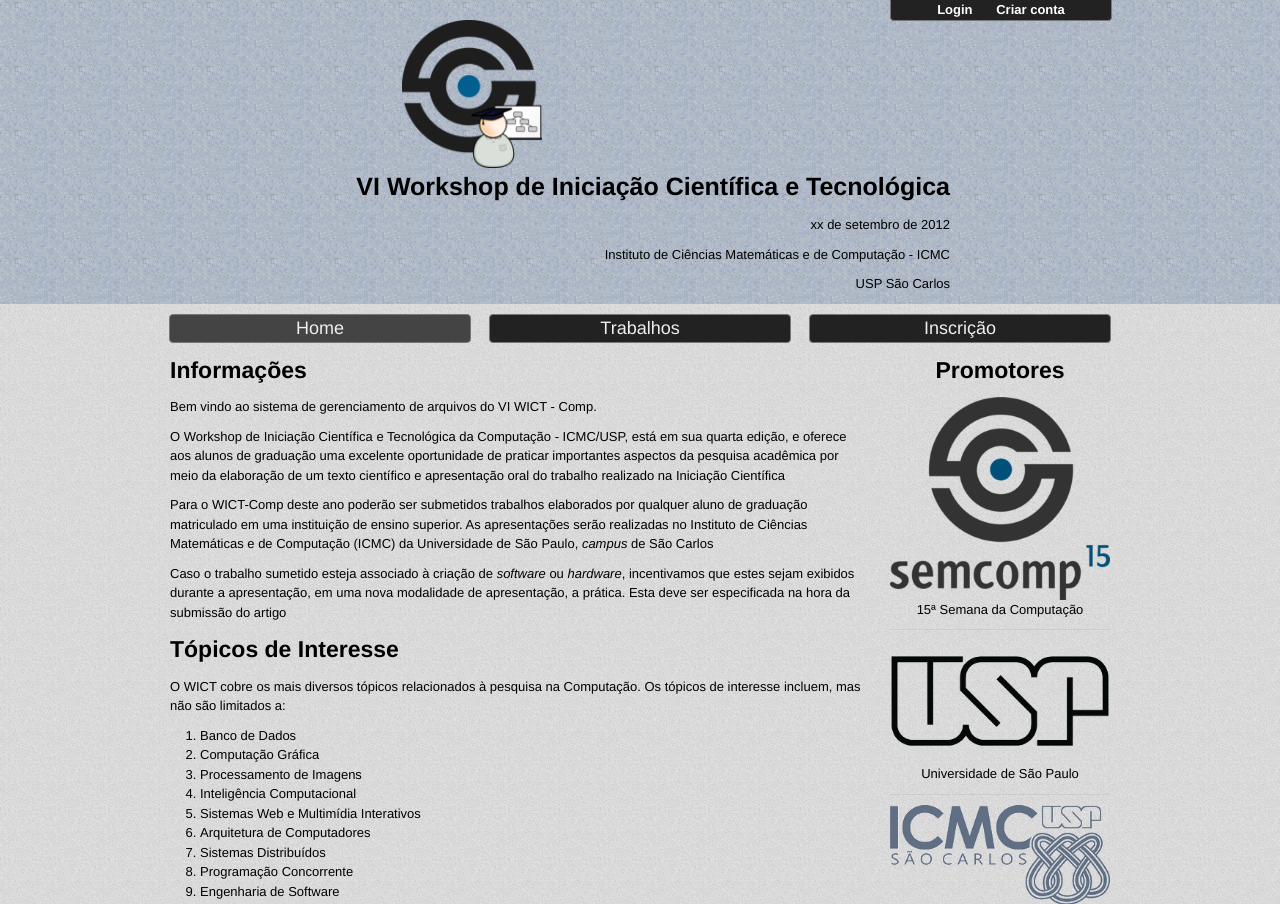
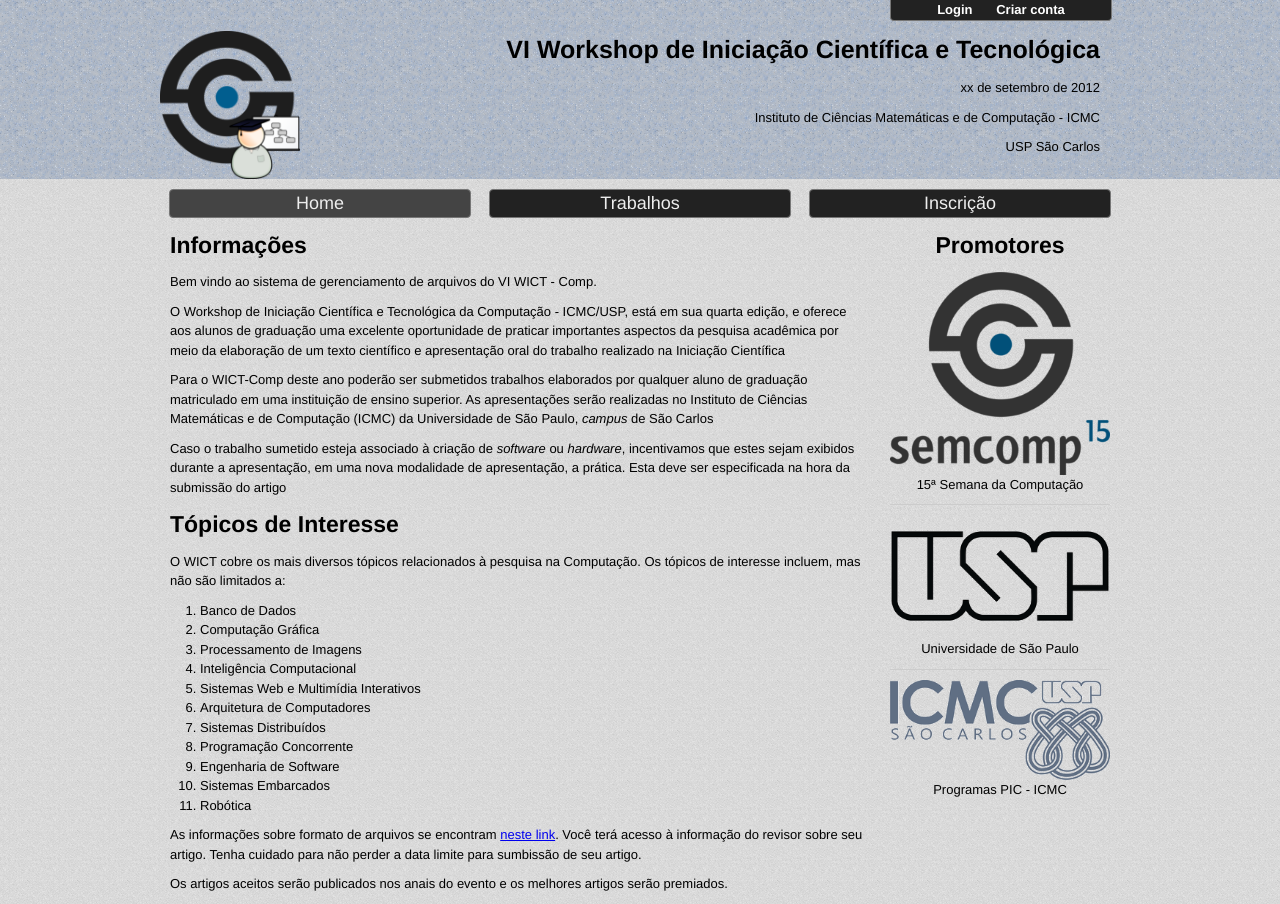
Before and after one commit to fcoelho/wict, a Django app: page / in a window 1280 px wide. Shown: the top 904 px of the page. Run offline with Django 3.2, Linux system fonts and the light colour scheme; parts of the project's set-up code (start-up, migrations or seed data) failed here and were passed over.

Commit message:
funciona no chrome igual no opera

```diff
--- a/wict/static/css/wict.css
+++ b/wict/static/css/wict.css
@@ -22,7 +22,7 @@ html {
 	text-decoration: none;
 	font-weight: bold;
 }
-#banner-wict {
+.full-width-background {
 	background-image: url(/static/img/banner-background.png);
 	background-repeat: repeat;
 	min-width: 100%;
--- a/wict/templates/wict/index.html
+++ b/wict/templates/wict/index.html
@@ -13,7 +13,7 @@
 		<title>WICT - {% block title %}Semcomp{% endblock %}</title>
 	</head>
 	<body>
-		<div id="banner-wict">
+		<div class="full-width-background">
 			<div class="container_12">
 				<ul id="login-bar" class="grid_3 push_9">
 					{% if user.is_authenticated %}
@@ -24,7 +24,8 @@
 						<li><a href="{% url registration_register %}">Criar conta</a></li>
 					{% endif %}
 				</ul>
-				<br class="clearfix"/>
+			</div>
+			<div class="container_12">
 				<div id="banner-text">
 					<img class="grid_2 alpha" src="{{STATIC_URL}}img/logo_wict.png"/>
 					<div class="grid_10 omega">
```
